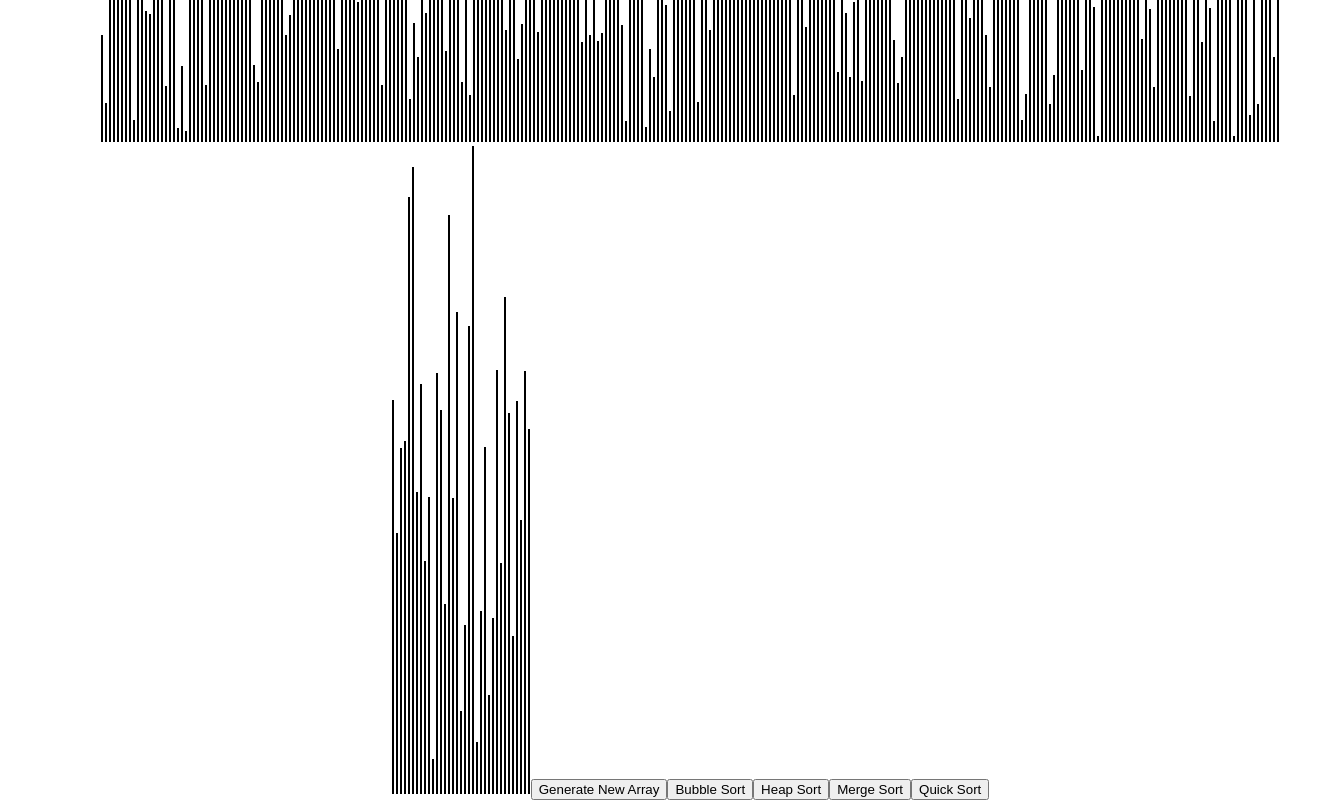
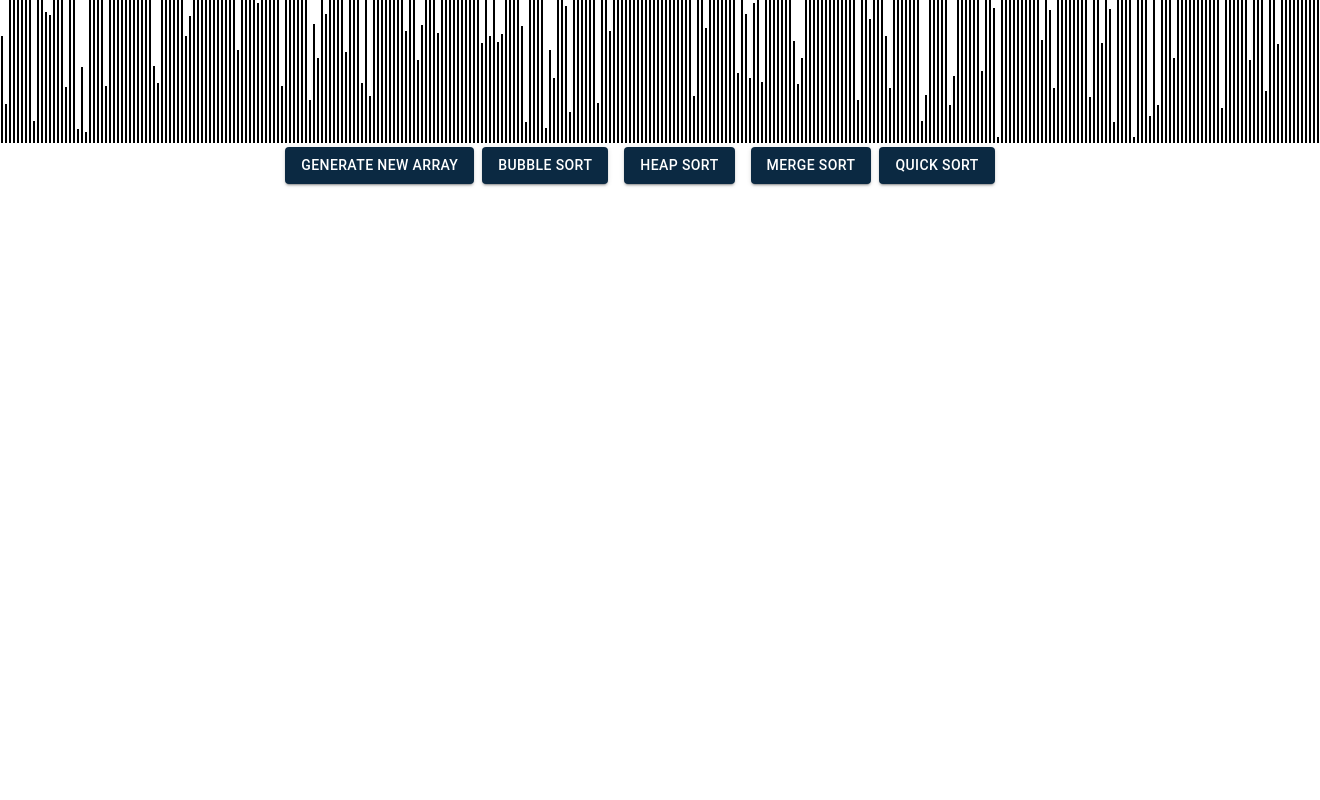
Before and after one commit to Z3nPanda/sortAlgorithmVisualizer, a React (Create React App) app in the folder sort-visualizer/: page / in a window 1280 px wide. Shown: the part 555-1355 px from the top of the page, 1320 px wide, since content can reach past the window. After the commit the page ends 800 px from the top, so only its background shows below. Built offline with nearby package versions, Linux system fonts and the light colour scheme.

Commit message:
Improved UI, new MUI components and structure in place to improve the web interface

```diff
--- a/sort-visualizer/package.json
+++ b/sort-visualizer/package.json
@@ -3,6 +3,9 @@
   "version": "0.1.0",
   "private": true,
   "dependencies": {
+    "@emotion/react": "^11.11.0",
+    "@emotion/styled": "^11.11.0",
+    "@mui/material": "^5.12.3",
     "@testing-library/jest-dom": "^5.16.5",
     "@testing-library/react": "^13.4.0",
     "@testing-library/user-event": "^13.5.0",
--- /dev/null
+++ b/sort-visualizer/src/Components/button.js
@@ -0,0 +1,33 @@
+import React from 'react';
+import Button from '@mui/material/Button';
+import { ThemeProvider } from '@mui/material/styles';
+import theme from '../StyleFeatures/theme';
+import '../SortingVisualizer/SortingVisualizer.css';
+
+function ButtonGroup(props) {
+    const { resetArray, bubbleSort, heapSort, mergeSort, quickSort } = props;
+
+    return (
+      <ThemeProvider theme={theme}>
+        <div style={{ display: 'flex', justifyContent: 'center'}}>
+          <Button variant="contained" color="primary" onClick={resetArray}>
+            Generate New Array
+          </Button>
+          <Button variant="contained" onClick={bubbleSort} style={{ marginLeft: '8px', marginRight: '8px' }}>
+            Bubble Sort
+          </Button>
+          <Button variant="contained" onClick={heapSort} style={{ marginLeft: '8px', marginRight: '8px' }}>
+            Heap Sort
+          </Button>
+          <Button variant="contained" onClick={mergeSort} style={{ marginLeft: '8px', marginRight: '8px' }}>
+            Merge Sort
+          </Button>
+          <Button variant="contained" onClick={quickSort}>
+            Quick Sort
+          </Button>
+        </div>
+      </ThemeProvider>
+    );
+  }
+
+  export default ButtonGroup;
--- a/sort-visualizer/src/SortingVisualizer/SortingVisualizer.css
+++ b/sort-visualizer/src/SortingVisualizer/SortingVisualizer.css
@@ -1,8 +1,11 @@
 .array-container {
     position: absolute;
-    left: 100px;
     top: 50px;
-}
+    left: 0;
+    right: 0;
+    margin: 0 auto;
+    white-space: nowrap;
+  }
 
 .array-bar {
     width: 2px;
--- a/sort-visualizer/src/SortingVisualizer/SortingVisualizer.jsx
+++ b/sort-visualizer/src/SortingVisualizer/SortingVisualizer.jsx
@@ -2,6 +2,12 @@ import React from 'react';
 import * as mergeSortAlg from '../SortingAlgorithms/mergeSort';
 import * as heapSortAlg from '../SortingAlgorithms/heapSort';
 import * as bubbleSortAlg from '../SortingAlgorithms/bubbleSort';
+
+import Button from '@mui/material/Button';
+import { ThemeProvider } from '@mui/material/styles';
+import theme from '../StyleFeatures/theme';
+import ButtonGroup from '../Components/button';
+
 import './SortingVisualizer.css';
 
 // Animation speed value
@@ -24,6 +30,13 @@ export default class SortingVisualizer extends React.Component {
         this.state = {
             array: [],
         };
+
+        // bind the methods to the component instance
+        this.resetArray = this.resetArray.bind(this);
+        this.bubbleSort = this.bubbleSort.bind(this);
+        this.heapSort = this.heapSort.bind(this);
+        this.mergeSort = this.mergeSort.bind(this);
+        this.quickSort = this.quickSort.bind(this);
     }
 
     // when the app loads, reset the array
@@ -48,6 +61,8 @@ export default class SortingVisualizer extends React.Component {
     heapSort() {}
 
     mergeSort() {
+        // merge sort implementation from following https://www.youtube.com/watch?v=pFXYym4Wbkc tutorial to learn basic setup for sort visualization
+
         // call merge sort to produce an array that represents the series of comparisons/swaps made during sort process
         const animations = mergeSortAlg.mergeSort(this.state.array);
 
@@ -91,11 +106,15 @@ export default class SortingVisualizer extends React.Component {
                         key={idx}
                         style={{height: `${value}px`}}></div>
                 ))}
-            <button onClick={() => this.resetArray()}>Generate New Array</button>
-            <button onClick={() => this.bubbleSort()}>Bubble Sort</button>
-            <button onClick={() => this.heapSort()}>Heap Sort</button>
-            <button onClick={() => this.mergeSort()}>Merge Sort</button>
-            <button onClick={() => this.quickSort()}>Quick Sort</button>
+            <ThemeProvider theme={theme}>
+                <ButtonGroup
+                    resetArray={this.resetArray}
+                    bubbleSort={this.bubbleSort}
+                    heapSort={this.heapSort}
+                    mergeSort={this.mergeSort}
+                    quickSort={this.quickSort}
+                />
+            </ThemeProvider>
             </div>
         );
     }
--- /dev/null
+++ b/sort-visualizer/src/StyleFeatures/theme.js
@@ -0,0 +1,26 @@
+import { createTheme } from '@mui/material/styles';
+
+const theme = createTheme({
+  palette: {
+    primary: {
+      main: '#0b2942', // dark blue
+    },
+    secondary: {
+      main: '#ffffff', // white
+    },
+    info: {
+      main: '#2196f3', // shade of blue
+    },
+    success: {
+      main: '#4caf50', // green color for success messages
+    },
+    warning: {
+      main: '#ff9800', // orange color for warning messages
+    },
+    error: {
+      main: '#f44336', // red color for error messages
+    },
+  },
+});
+
+export default theme;
```
Also changed, not shown: 1 other file (tests, documents, lock files or other folders).
